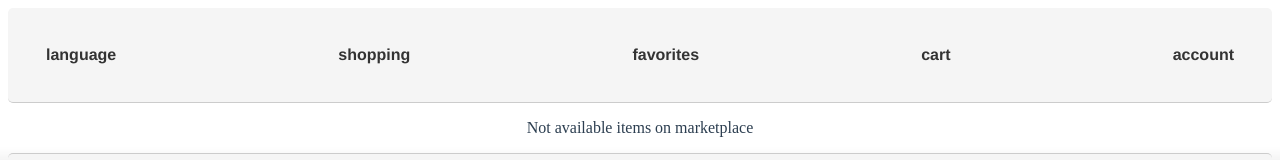
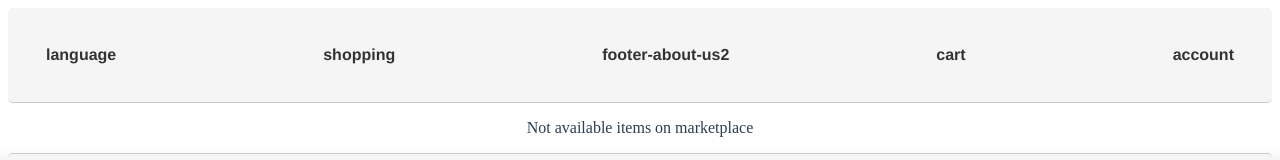
Before and after one commit to Shershulia/FullstackMarketplace, a Vue app in the folder frontend/: page / in a window 1280 px wide. Shown: the top 160 px of the page. Built offline with nearby package versions, Linux system fonts and the light colour scheme; no server answers; what @fawmi/vue-google-maps would draw is missing.

Commit message:
Navigation bar is done

```diff
--- a/frontend/src/components/NavigationBar.vue
+++ b/frontend/src/components/NavigationBar.vue
@@ -14,7 +14,7 @@
         <router-link to="/shopping" class="nav-link" id="shopping" exact-active-class="active">{{ t('shopping') }}</router-link>
       </li>
       <li class="nav-item">
-        <router-link to="/favorites" class="nav-link" id="favorites" exact-active-class="active">{{ t('favorites') }}</router-link>
+        <router-link to="/about" class="nav-link" id="favorites" exact-active-class="active">{{ $t('footer-about-us2') }}</router-link>
       </li>
       <li class="nav-item">
         <router-link to="/cart" class="nav-link" id="cart" exact-active-class="active">{{ t('cart') }}</router-link>
```
